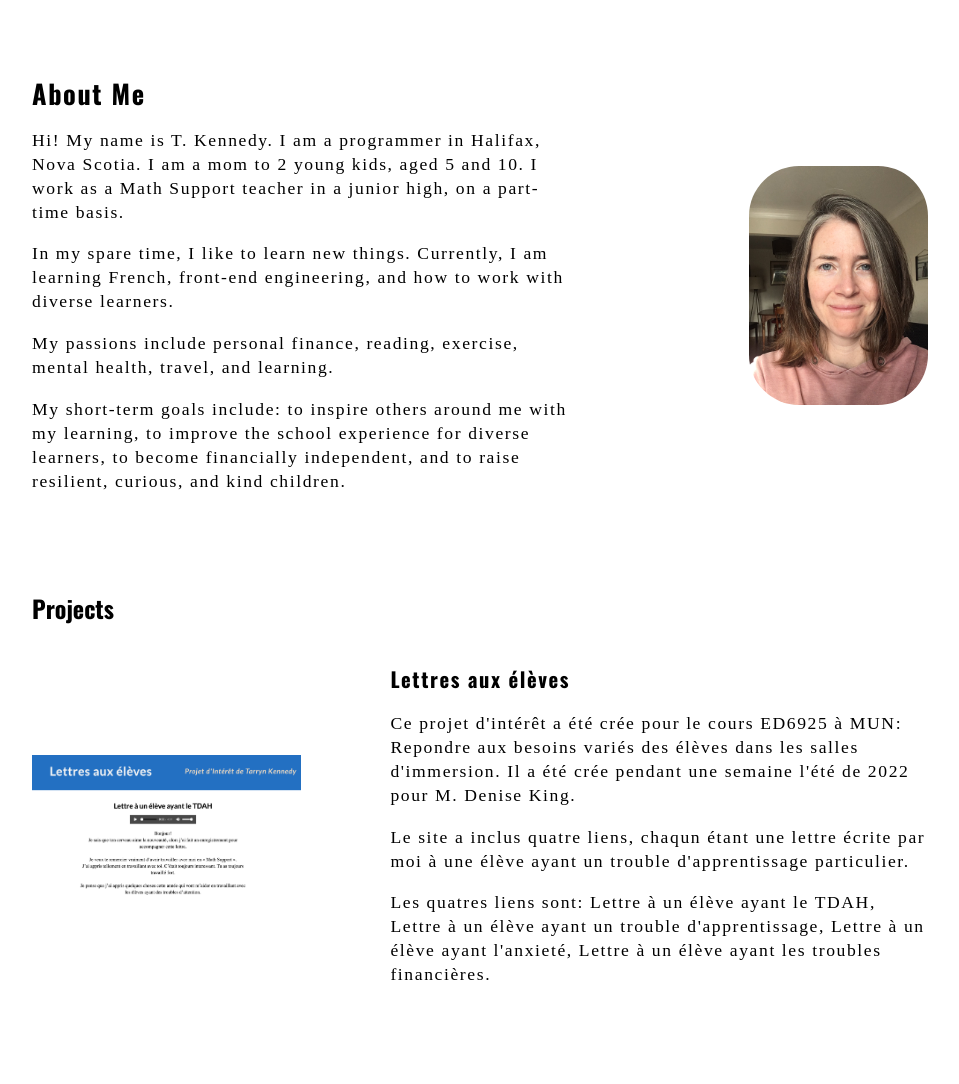
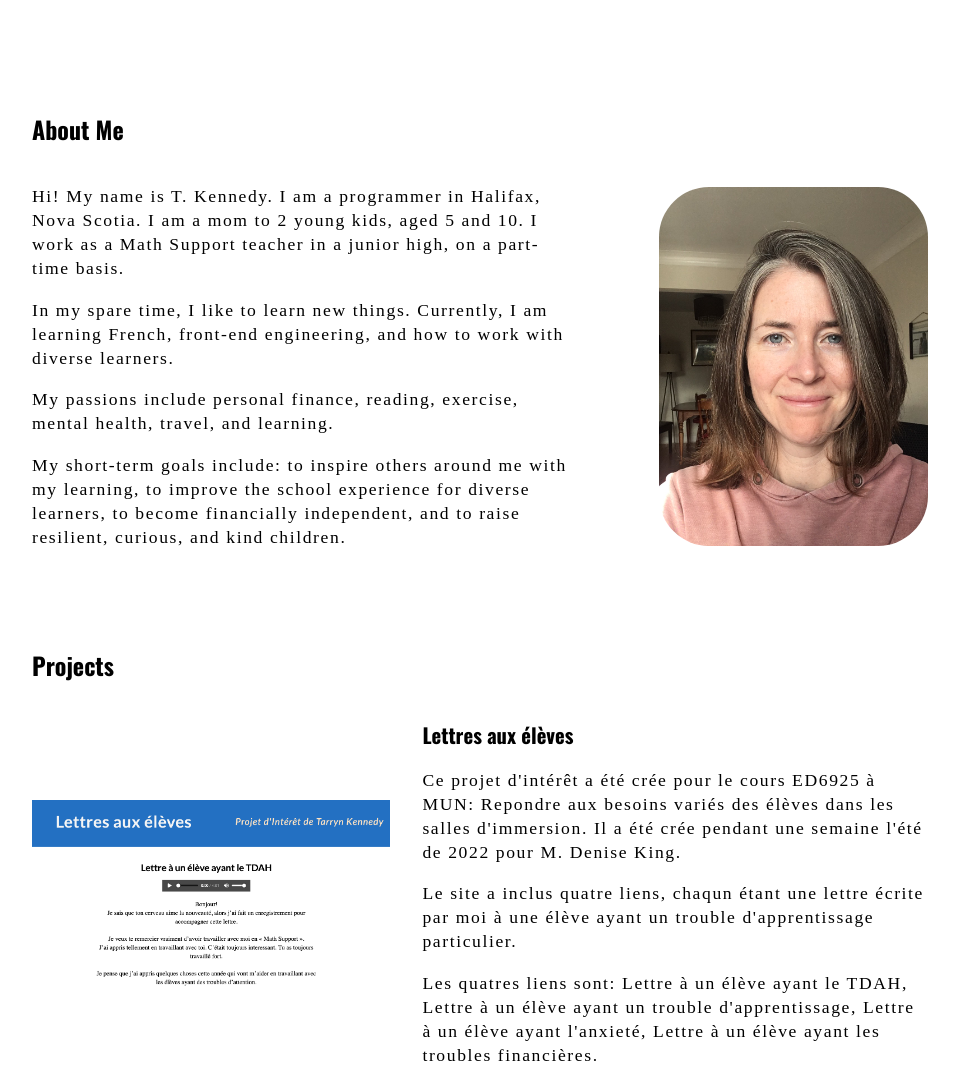
Before and after one commit to TarrynKennedy/TarrynKennedy.github.io, a plain HTML site: page index.html in a window 1280 px wide. Shown: the part 86-1170 px from the top of the page, without its empty margins (160-1119 px from the left). Before the commit the page ends 1090 px from the top, so only its background shows below. Drawn offline with nearby package versions, Linux system fonts and the light colour scheme; a web font is replaced by a local one.

Commit message:
Heading font resize.

```diff
--- a/index.html
+++ b/index.html
@@ -22,9 +22,9 @@
 
         <main>
             <section id="about-me">
+                <h2>About Me</h2>
                 <div class="about-me-container">
                     <div class="about-me-text-container">
-                        <h2>About Me</h2>
                         <p>
                            Hi!  My name is T. Kennedy.  I am a programmer in
                            Halifax, Nova Scotia.  I am a mom to 2 young kids, aged 5 and 10.
--- a/stylesheet.css
+++ b/stylesheet.css
@@ -18,6 +18,7 @@ body {
 
 h1, h2, h3, h4 {
     font-family: Oswald, sans-serif;
+    letter-spacing: normal;
 }
 
 
@@ -27,6 +28,7 @@ nav {
     display: flex;
     align-items: center;
     margin-bottom: 4rem;
+    font-size: 150%;
 }
 
 
@@ -74,8 +76,8 @@ h2.about-me-container {
 }
 
 .photo-portrait {
-    width: 20%;
-    height: 20%;
+    width: 30%;
+    height: 30%;
     border-radius: 50px;
     flex-shrink: 0;
     margin-left: auto;
@@ -115,7 +117,7 @@ h2.project  {
 
 .photo-project {
     margin-right: 2rem;
-    width: 30%;
-    height: 30%;
+    width: 40%;
+    height: 40%;
     flex-shrink: 0;
 }
```
